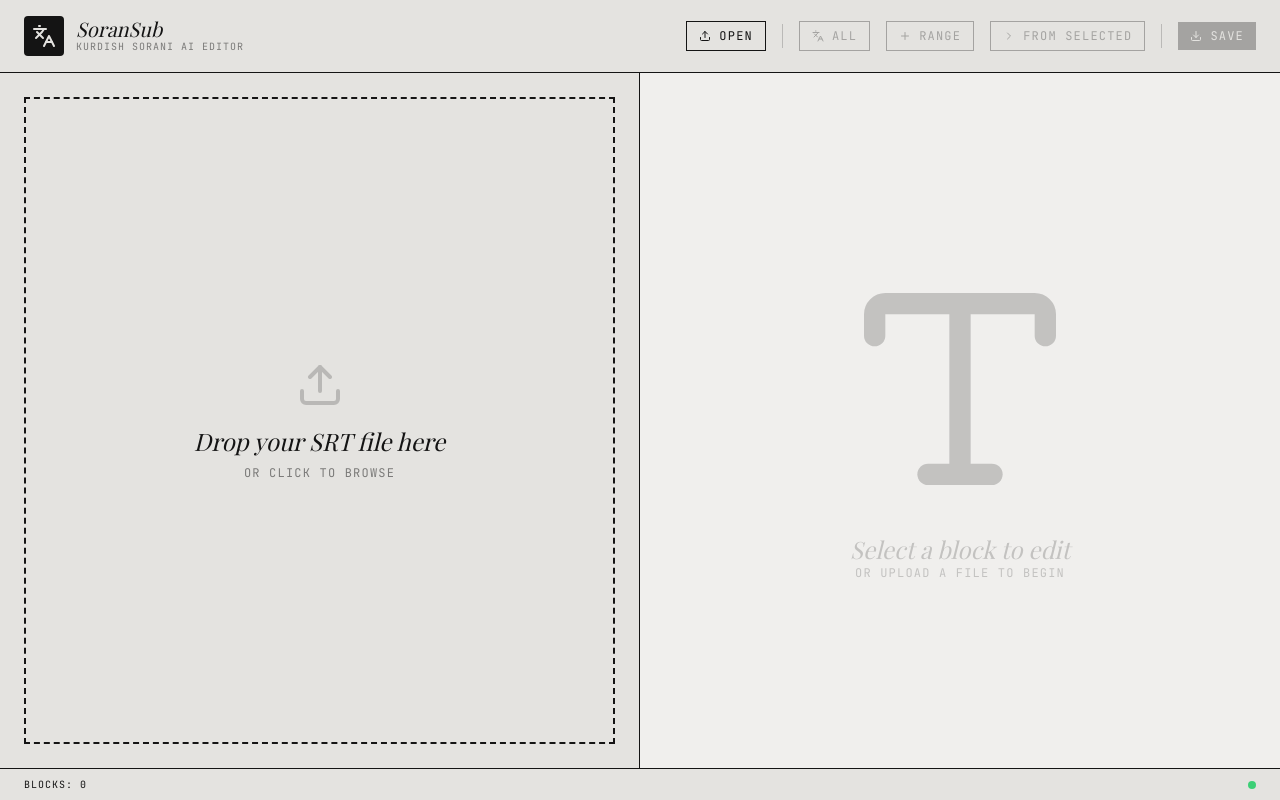
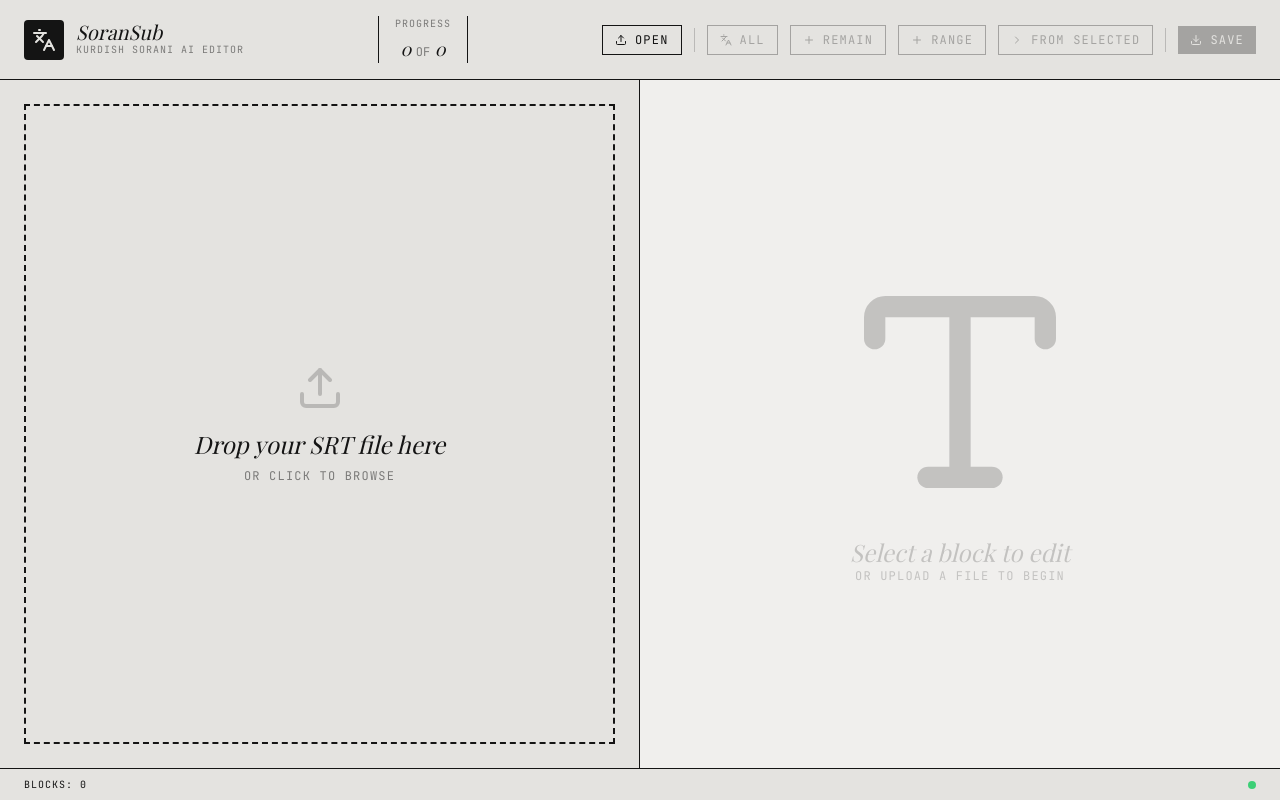
Before and after one commit to zryanaziz/SoranSub, a React (Vite) app: page / in a window 1280 px wide. Built offline with nearby package versions, Linux system fonts and the light colour scheme; a web font is replaced by a local one.

Commit message:
feat: Add translate remaining subtitle blocks
Introduces a new function `handleTranslateRemaining` to efficiently translate all untranslated subtitle blocks. This function processes blocks in batches with controlled concurrency to optimize performance and prevent API rate limits.

```diff
--- a/src/App.tsx
+++ b/src/App.tsx
@@ -186,6 +186,75 @@ export default function App() {
     handleTranslateRange(selectedIndex, subtitles.length);
   };
 
+  const handleTranslateRemaining = async () => {
+    if (subtitles.length === 0) return;
+
+    const remainingIndices = subtitles
+      .map((s, idx) => s.translatedText ? -1 : idx)
+      .filter(idx => idx !== -1);
+
+    if (remainingIndices.length === 0) {
+      setStatus({ type: 'info', message: 'All blocks are already translated.' });
+      return;
+    }
+
+    setIsTranslating(true);
+    setProgress(0);
+
+    const batchSize = 20;
+    const concurrency = 5;
+    const updatedSubtitles = [...subtitles];
+    const totalToTranslate = remainingIndices.length;
+
+    try {
+      for (let i = 0; i < remainingIndices.length; i += batchSize * concurrency) {
+        const batchPromises = [];
+
+        for (let c = 0; c < concurrency; c++) {
+          const batchStartIdx = i + (c * batchSize);
+          if (batchStartIdx >= remainingIndices.length) break;
+
+          const batchEndIdx = Math.min(batchStartIdx + batchSize, remainingIndices.length);
+          const currentBatchIndices = remainingIndices.slice(batchStartIdx, batchEndIdx);
+          const textsToTranslate = currentBatchIndices.map(idx => subtitles[idx].text);
+
+          batchPromises.push((async () => {
+            try {
+              const translations = await translateBatch(textsToTranslate);
+              translations.forEach((translation, index) => {
+                const originalIdx = currentBatchIndices[index];
+                if (updatedSubtitles[originalIdx]) {
+                  updatedSubtitles[originalIdx].translatedText = translation;
+                }
+              });
+            } catch (err: any) {
+              console.error("Batch error:", err);
+              throw err;
+            }
+          })());
+        }
+
+        await Promise.all(batchPromises);
+        setSubtitles([...updatedSubtitles]);
+        const currentTranslated = Math.min(i + batchSize * concurrency, remainingIndices.length);
+        setProgress(Math.round((currentTranslated / totalToTranslate) * 100));
+
+        if (i + batchSize * concurrency < remainingIndices.length) {
+          await new Promise(resolve => setTimeout(resolve, 1000));
+        }
+      }
+      setStatus({ type: 'success', message: 'Remaining blocks translated!' });
+      playDing();
+      setShowCompletionModal(true);
+    } catch (err: any) {
+      console.error("Translation failed:", err);
+      setStatus({ type: 'error', message: `Translation failed: ${err.message || 'Unknown error'}. Please try again.` });
+    } finally {
+      setIsTranslating(false);
+      setProgress(0);
+    }
+  };
+
   const handleTranslateRangeSubmit = () => {
     const start = parseInt(rangeStart) - 1;
     const end = parseInt(rangeEnd);
@@ -224,6 +293,7 @@ export default function App() {
   };
 
   const selectedItem = selectedIndex !== null ? subtitles[selectedIndex] : null;
+  const translatedCount = subtitles.filter(s => s.translatedText).length;
 
   const handleSelectItem = (idx: number) => {
     setSelectedIndex(idx);
@@ -235,7 +305,7 @@ export default function App() {
   return (
     <div className="min-h-screen bg-[#E4E3E0] text-[#141414] font-sans selection:bg-[#141414] selection:text-[#E4E3E0] flex flex-col">
       {/* Header */}
-      <header className="border-b border-[#141414] px-4 md:px-6 py-3 md:py-4 flex flex-col md:flex-row items-center justify-between sticky top-0 bg-[#E4E3E0] z-10 gap-4">
+      <header className="border-b border-[#141414] px-4 md:px-6 py-3 md:py-4 flex flex-col md:flex-row items-center justify-between sticky top-0 bg-[#E4E3E0] z-20 gap-4">
         <div className="flex items-center justify-between w-full md:w-auto">
           <div className="flex items-center gap-3">
             <div className="w-8 h-8 md:w-10 md:h-10 bg-[#141414] rounded-sm flex items-center justify-center text-[#E4E3E0]">
@@ -248,8 +318,12 @@ export default function App() {
             </div>
           </div>
 
+          <div className="flex flex-col items-end md:hidden">
+            <div className="text-[10px] font-mono uppercase opacity-70">
+              {translatedCount}/{subtitles.length} Blocks
+            </div>
             {isMobileView && subtitles.length > 0 && (
-            <div className="flex border border-[#141414] rounded-sm overflow-hidden">
+              <div className="flex border border-[#141414] rounded-sm overflow-hidden mt-1">
                 <button
                   onClick={() => setActiveTab('list')}
                   className={cn("px-3 py-1 text-[10px] uppercase font-mono", activeTab === 'list' ? "bg-[#141414] text-[#E4E3E0]" : "")}
@@ -265,8 +339,16 @@ export default function App() {
               </div>
             )}
           </div>
+        </div>
 
-        <div className="flex flex-wrap items-center justify-center md:justify-end gap-2 md:gap-4 w-full md:w-auto">
+        <div className="hidden md:flex flex-col items-center px-4 border-x border-[#141414] border-opacity-10">
+          <div className="text-[10px] font-mono uppercase opacity-50 tracking-widest mb-1">Progress</div>
+          <div className="text-lg font-serif italic">
+            {translatedCount} <span className="text-xs opacity-50 not-italic font-mono uppercase">of</span> {subtitles.length}
+          </div>
+        </div>
+
+        <div className="flex flex-wrap items-center justify-center md:justify-end gap-2 md:gap-3 w-full md:w-auto">
           <input
             type="file"
             ref={fileInputRef}
@@ -308,6 +390,15 @@ export default function App() {
                 All
               </>
             )}
+          </button>
+
+          <button
+            onClick={handleTranslateRemaining}
+            disabled={isTranslating || subtitles.length === 0 || translatedCount === subtitles.length}
+            className="flex items-center gap-2 px-3 py-1.5 border border-[#141414] text-[10px] md:text-xs uppercase tracking-widest font-mono hover:bg-[#141414] hover:text-[#E4E3E0] disabled:opacity-30"
+          >
+            <Plus size={12} />
+            Remain
           </button>
 
           <button
```
Lines whose indentation alone changed are shown as unchanged.
